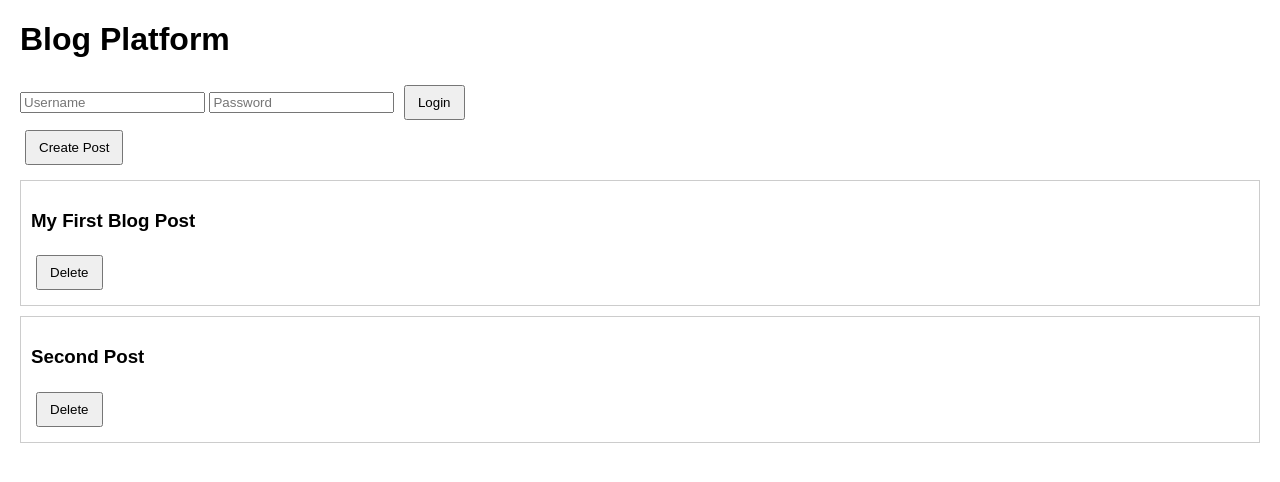
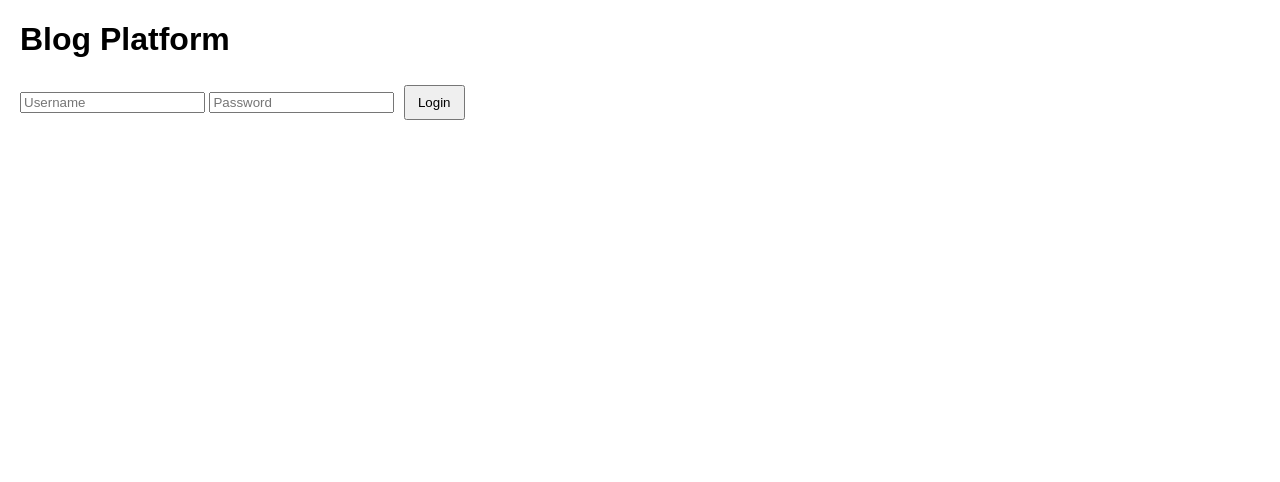
Before and after one commit to alwinjackoaids24-dev/Blog-platform, a website: page index.html in a window 1280 px wide. Drawn offline with Linux system fonts and the light colour scheme.

Commit message:
update index.html with login page

```diff
--- a/index.html
+++ b/index.html
@@ -7,6 +7,7 @@
 <body>
 
     <h1>Blog Platform</h1>
+
     <div id="loginSection">
         <input type="text" id="username" placeholder="Username">
         <input type="password" id="password" placeholder="Password">
@@ -18,20 +19,6 @@
         <div id="posts"></div>
     </div>
 
-    <button onclick="createPost()">Create Post</button>
-
-    <div id="posts">
-        <div class="post">
-            <h3>My First Blog Post</h3>
-            <button onclick="this.parentElement.remove()">Delete</button>
-        </div>
-
-        <div class="post">
-            <h3>Second Post</h3>
-            <button onclick="this.parentElement.remove()">Delete</button>
-        </div>
-    </div>
-
     <script src="script.js"></script>
 
 </body>
```
Lines whose indentation alone changed are shown as unchanged.
